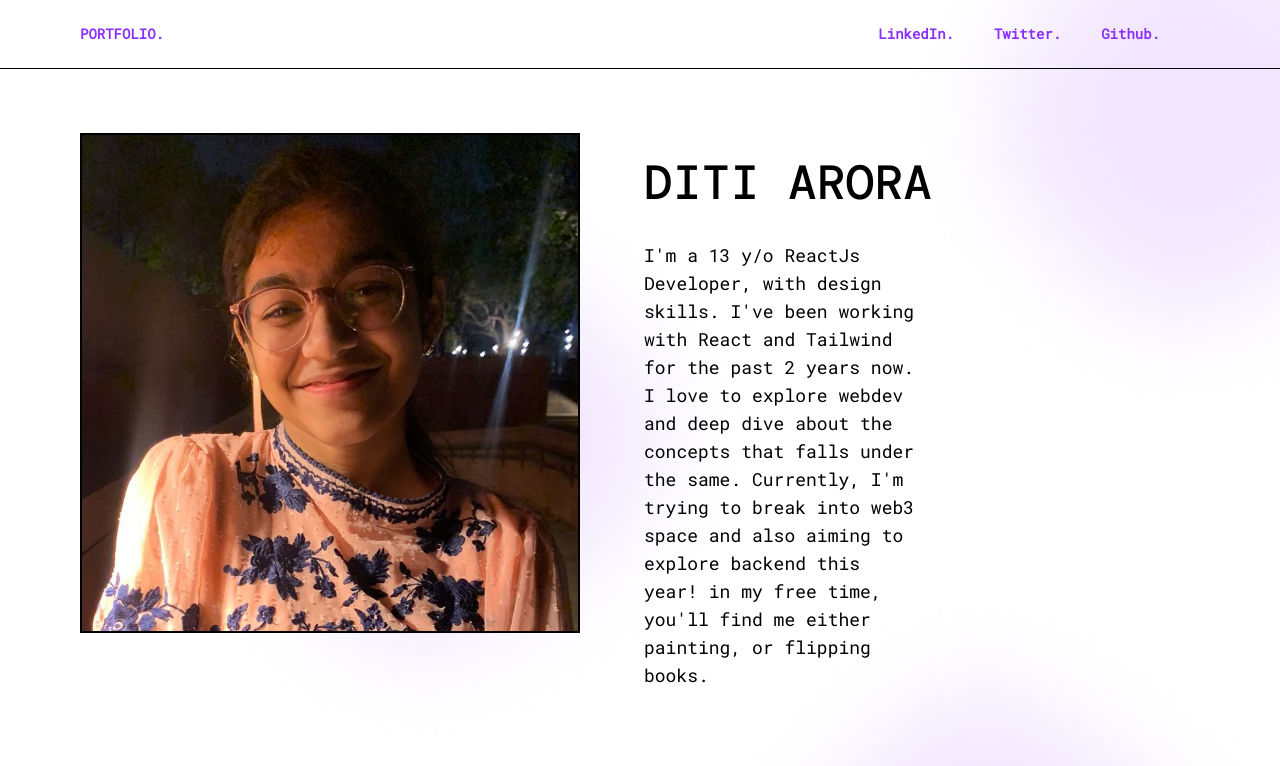
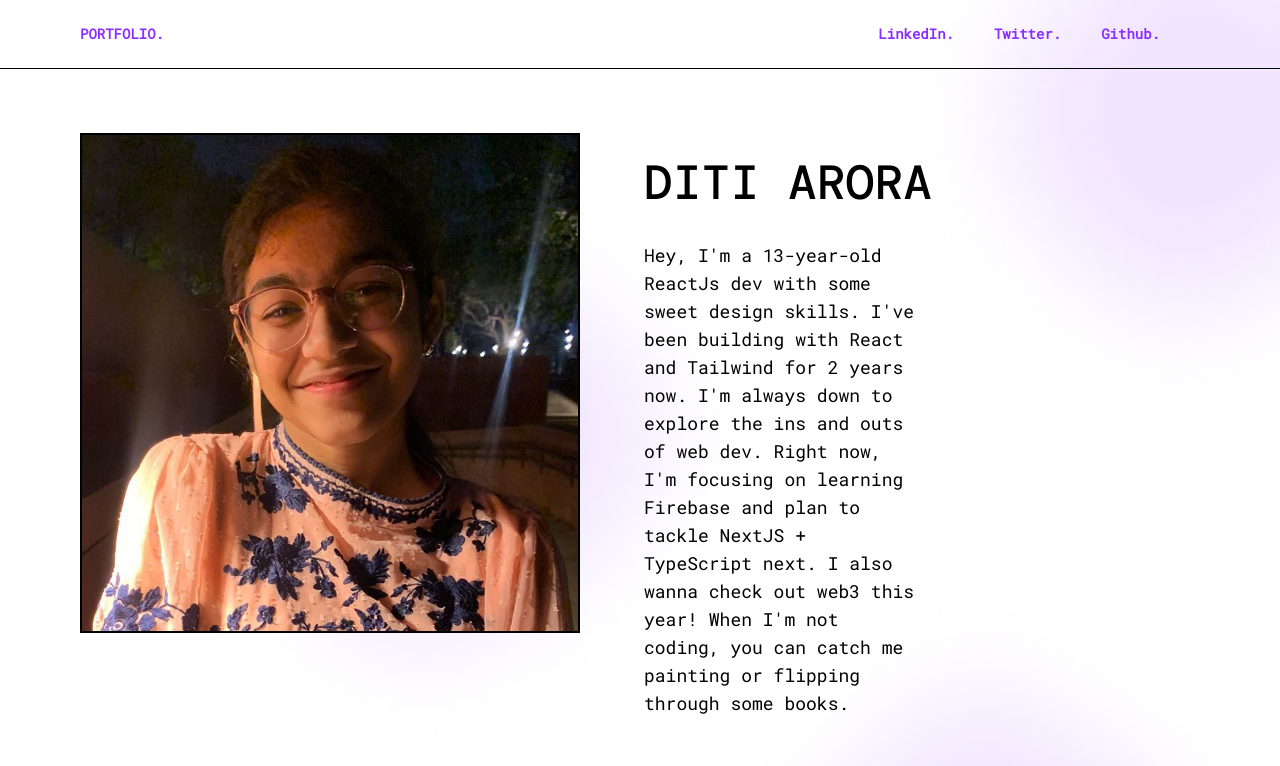
Before and after one commit to theditiarora/new-portfolio, a React (Create React App) app: page / in a window 1280 px wide. Shown: the top 766 px of the page. Built offline with nearby package versions, Linux system fonts and the light colour scheme; the HTML template or start-up script is replaced by a standard one.

Commit message:
changing the bio

```diff
--- a/src/App.jsx
+++ b/src/App.jsx
@@ -38,7 +38,9 @@ function App() {
         <div className="mt-7 xs:mt-1">
           <h1 className={`text-lg sm:text-mid md:text-3xl lg:text-4xl font-dm md:mt-7` }>DITI ARORA</h1>
 
-          <p className='font-rob font-medium lg:1/4 md:w-3/4 xl:w-2/4 mt-1 sm:mt-3 md:mt-5 lg:mt-10 text-xs sm:text-sm md:text-md-lg lg:text-lg'>I'm a 13 y/o ReactJs Developer, with design skills. I've been working with React and Tailwind for the past 2 years now. I love to explore webdev and deep dive about the concepts that falls under the same. Currently, I'm trying to break into web3 space and also aiming to explore backend this year! in my free time, you'll find me either painting, or flipping books.</p>
+          <p className='font-rob font-medium lg:1/4 md:w-3/4 xl:w-2/4 mt-1 sm:mt-3 md:mt-5 lg:mt-10 text-xs sm:text-sm md:text-md-lg lg:text-lg'>Hey, I'm a 13-year-old ReactJs dev with some sweet design skills. I've been building with React and Tailwind for 2 years now. I'm always down to explore the ins and outs of web dev. Right now, I'm focusing on learning Firebase and plan to tackle NextJS + TypeScript next. I also wanna check out web3 this year! When I'm not coding, you can catch me painting or flipping through some books.
+
+</p>
 
         </div>
       </div>
```
